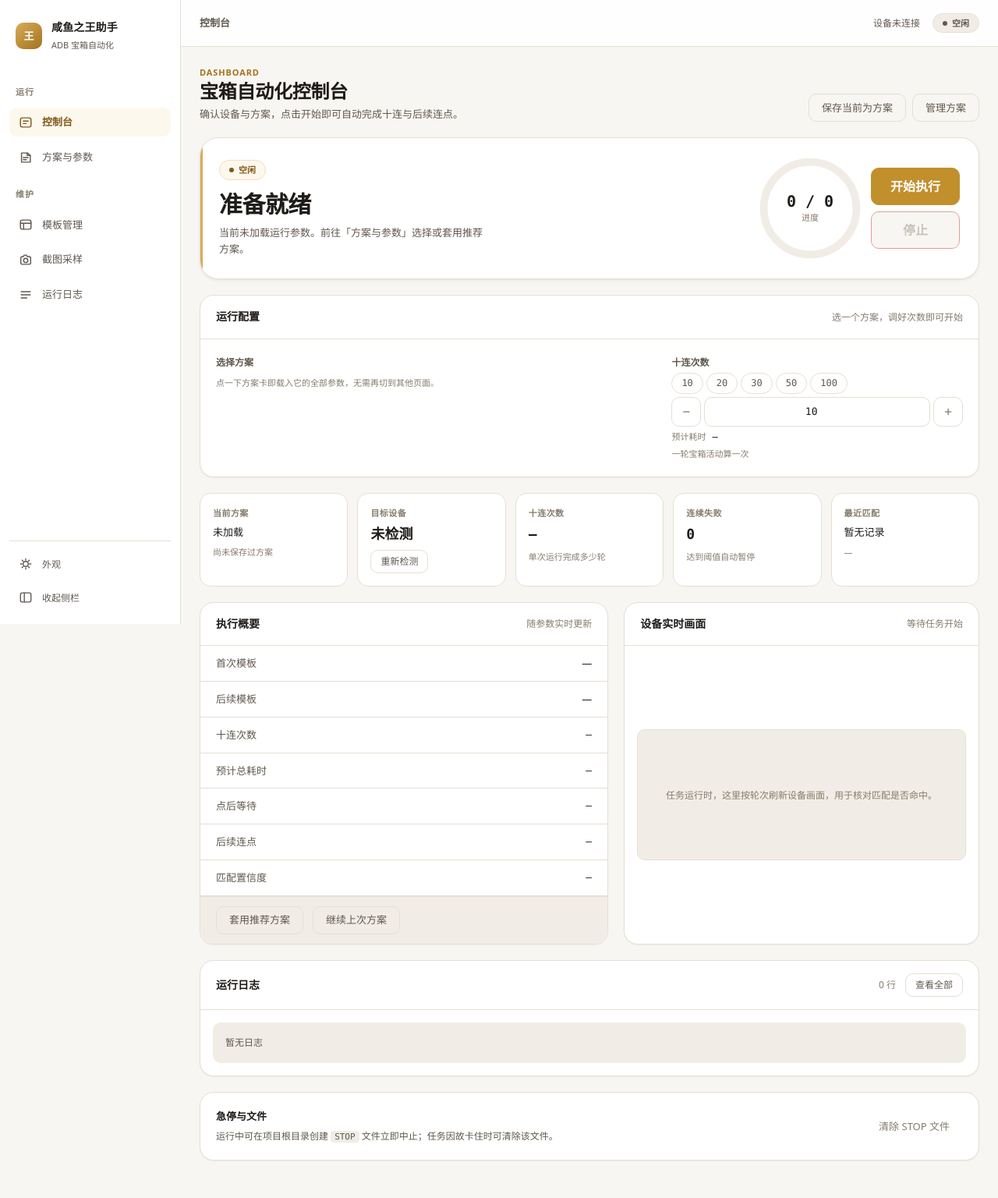
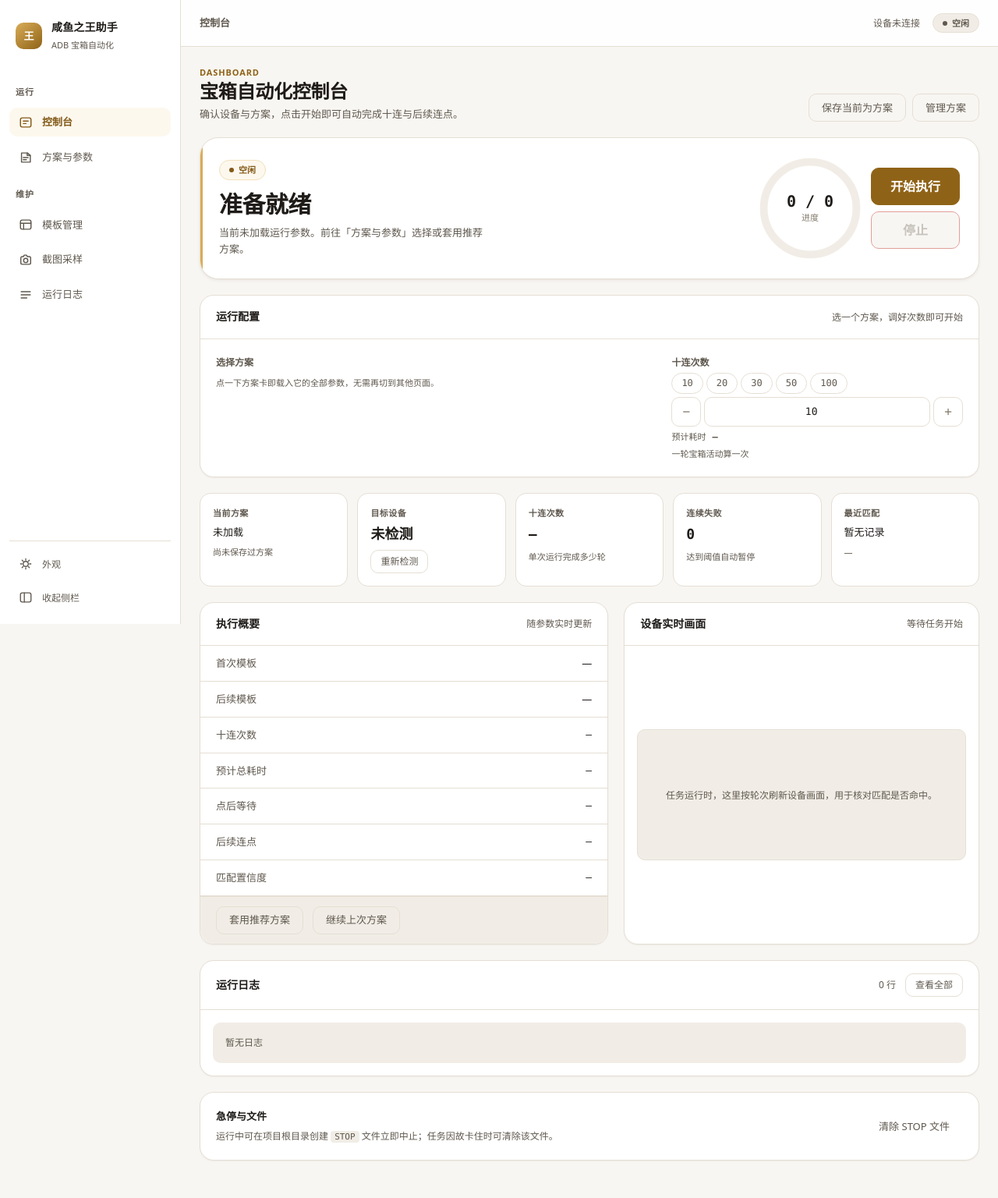
Before and after one commit to cloudcranes/lazy-fish, a Python web app: template templates/index.html in a window 1280 px wide. Shown: the whole page at 78% size. Run offline with Jinja, Linux system fonts and the light colour scheme; the template is opened without the code that fills it, so the values that code supplies are empty.

Commit message:
fix(a11y): 清空 color-contrast 违规（text-tertiary→secondary、btn-primary/tpl-flag 提底对比、brand-600 加深），移除 button aria-selected

```diff
--- a/static/app.css
+++ b/static/app.css
@@ -205,7 +205,7 @@ pre,
   font-size: var(--fs-11);
   font-weight: 700;
   letter-spacing: var(--tracking-wide);
-  color: var(--text-tertiary);
+  color: var(--text-secondary);
 }
 
 .nav-item {
@@ -421,7 +421,7 @@ pre,
 .card-title-note {
   font-size: var(--fs-12);
   font-weight: 400;
-  color: var(--text-tertiary);
+  color: var(--text-secondary);
 }
 
 .card-body {
@@ -491,14 +491,14 @@ pre,
 }
 
 .btn-primary {
-  background: var(--brand-500);
-  border-color: var(--brand-500);
-  color: var(--text-on-brand);
-  font-weight: 600;
-}
-.btn-primary:hover:not(:disabled) {
   background: var(--brand-600);
   border-color: var(--brand-600);
+  color: var(--text-on-brand);
+  font-weight: 600;
+}
+.btn-primary:hover:not(:disabled) {
+  background: var(--brand-700);
+  border-color: var(--brand-700);
 }
 
 .btn-danger {
@@ -556,7 +556,7 @@ pre,
 /* 危险意图二次确认 */
 .btn.btn-quiet-danger {
   background: transparent;
-  color: var(--text-tertiary);
+  color: var(--text-secondary);
   border-color: transparent;
 }
 .btn.btn-quiet-danger:hover:not(:disabled) {
@@ -588,7 +588,7 @@ pre,
 
 .field-hint {
   font-size: var(--fs-11);
-  color: var(--text-tertiary);
+  color: var(--text-secondary);
 }
 .field-hint.is-danger {
   color: var(--danger-fg);
@@ -929,7 +929,7 @@ pre,
   font-size: var(--fs-11);
   font-weight: 600;
   letter-spacing: 0.04em;
-  color: var(--text-tertiary);
+  color: var(--text-secondary);
   text-transform: uppercase;
 }
 .metric-value {
@@ -949,7 +949,7 @@ pre,
 }
 .metric-note {
   font-size: var(--fs-11);
-  color: var(--text-tertiary);
+  color: var(--text-secondary);
 }
 
 /* 告警条：把后端 last_error 等状态显式抬到首屏 */
@@ -1200,7 +1200,7 @@ pre,
 .live-shot-empty {
   padding: var(--sp-8) var(--sp-4);
   text-align: center;
-  color: var(--text-tertiary);
+  color: var(--text-secondary);
   font-size: var(--fs-12);
   line-height: var(--lh-loose);
 }
@@ -1503,7 +1503,7 @@ pre,
 }
 .plan-bar-note {
   font-size: var(--fs-11);
-  color: var(--text-tertiary);
+  color: var(--text-secondary);
 }
 .plan-dirty {
   display: inline-flex;
@@ -1601,7 +1601,7 @@ pre,
   align-items: center;
   gap: var(--sp-2);
   font-size: var(--fs-11);
-  color: var(--text-tertiary);
+  color: var(--text-secondary);
   line-height: 1.5;
 }
 .estimate b {
@@ -1695,7 +1695,7 @@ pre,
   font-family: var(--font-mono);
   font-variant-numeric: tabular-nums;
   font-size: var(--fs-11);
-  color: var(--text-tertiary);
+  color: var(--text-secondary);
   white-space: nowrap;
   overflow: hidden;
   text-overflow: ellipsis;
@@ -1798,7 +1798,7 @@ pre,
   margin-left: auto;
   font-size: var(--fs-11);
   font-variant-numeric: tabular-nums;
-  color: var(--text-tertiary);
+  color: var(--text-secondary);
 }
 .advanced-note.is-danger {
   color: var(--danger-fg);
@@ -1885,8 +1885,8 @@ pre,
   left: 14px;
   padding: 1px 7px;
   border-radius: var(--r-full);
-  background: var(--brand-500);
-  color: #fff;
+  background: var(--brand-600);
+  color: var(--text-on-brand);
   font-size: var(--fs-11);
   font-weight: 600;
   line-height: 1.6;
@@ -1934,7 +1934,7 @@ pre,
 .shot-empty {
   padding: var(--sp-12) var(--sp-6);
   text-align: center;
-  color: var(--text-tertiary);
+  color: var(--text-secondary);
   font-size: var(--fs-13);
 }
 .marquee {
@@ -1963,7 +1963,7 @@ pre,
   gap: var(--sp-3);
   font-size: var(--fs-11);
   font-family: var(--font-mono);
-  color: var(--text-tertiary);
+  color: var(--text-secondary);
   flex-wrap: wrap;
 }
 
--- a/static/app.js
+++ b/static/app.js
@@ -250,7 +250,6 @@ function setView(key) {
   document.querySelectorAll("[data-nav]").forEach((btn) => {
     const isActive = btn.dataset.nav === key;
     btn.setAttribute("aria-current", isActive ? "page" : "false");
-    btn.setAttribute("aria-selected", String(isActive));
     btn.tabIndex = isActive ? 0 : -1;
   });
   const label = NAV_ITEMS.find(([item]) => item === key)?.[1] || "控制台";
--- a/static/tokens.css
+++ b/static/tokens.css
@@ -14,7 +14,7 @@
   --brand-300: #e7c78a;
   --brand-400: #d8ac57;
   --brand-500: #c1902d;
-  --brand-600: #a3731f;
+  --brand-600: #8f6317;
   --brand-700: #835a18;
   --brand-800: #61430f;
 
```
